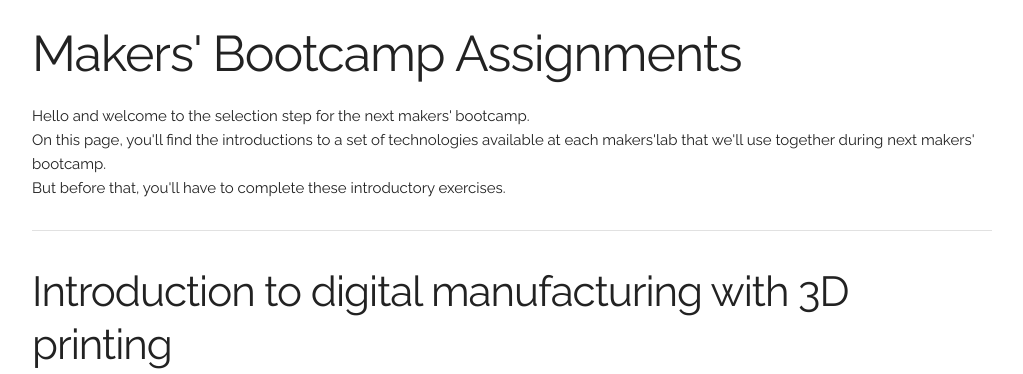
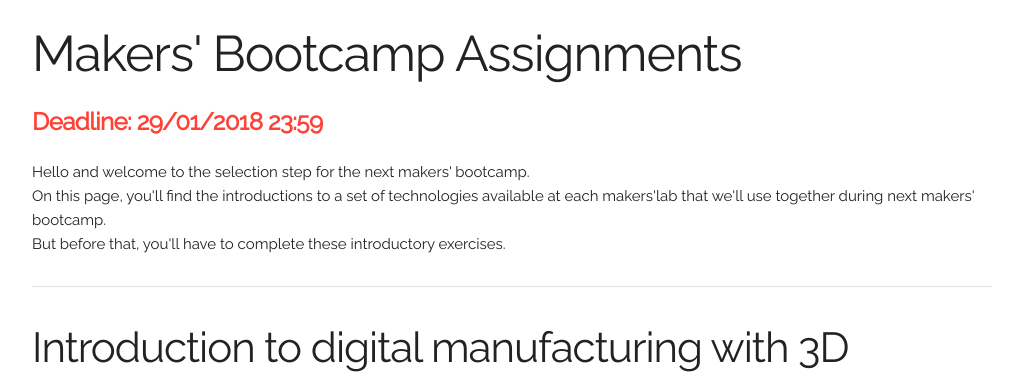
Before and after one commit to emlyon/makersbootcamp_selection, a plain HTML site: page index.html in a window 1280 px wide. Shown: the top 374 px of the page, without its empty margins (128-1151 px from the left). Drawn offline with nearby package versions, Linux system fonts and the light colour scheme.

Commit message:
adding deadline

```diff
--- a/index.html
+++ b/index.html
@@ -11,6 +11,7 @@
 <body class="container">
     <br>
     <h1>Makers' Bootcamp Assignments</h1>
+    <h5 style="color:#FF4136"><b>Deadline: 29/01/2018 23:59</b></h5>
     <p>
         Hello and welcome to the selection step for the next makers' bootcamp. <br>
         On this page, you'll find the introductions to a set of technologies available at each makers'lab that we'll use together during next makers' bootcamp. <br>
```
